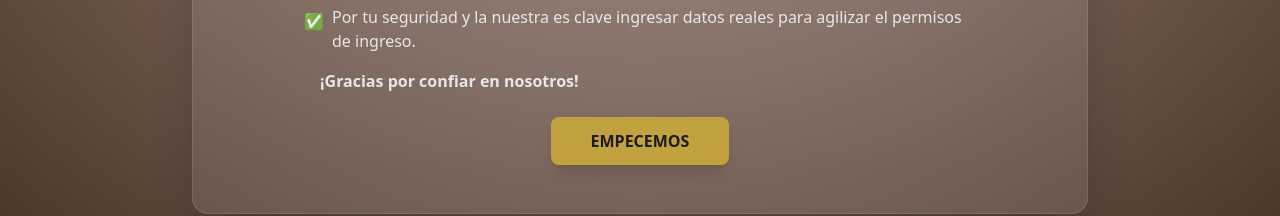
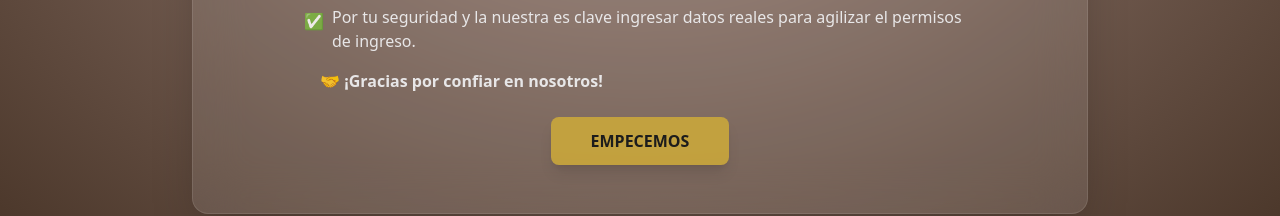
Before and after one commit to Vecy-Bienes-Raices/vecy-agenda-pro, a React (Vite) app: page / in a window 1280 px wide. Shown: the part 720-936 px from the top of the page. Built offline with nearby package versions, Linux system fonts and the light colour scheme.

Commit message:
fix: Final corrections to routing and form links

```diff
--- a/src/components/WelcomeScreen.jsx
+++ b/src/components/WelcomeScreen.jsx
@@ -34,7 +34,7 @@ function WelcomeScreen({ onStart }) {
             <span className="ml-2">Por tu seguridad y la nuestra es clave ingresar datos reales para agilizar el permisos de ingreso.</span>
           </p>
           <ul className="list-disc list-inside pl-4 space-y-2">
-            <strong>¡Gracias por confiar en nosotros!</strong>
+            <strong>🤝 ¡Gracias por confiar en nosotros!</strong>
           </ul>
         </div>
 
```
